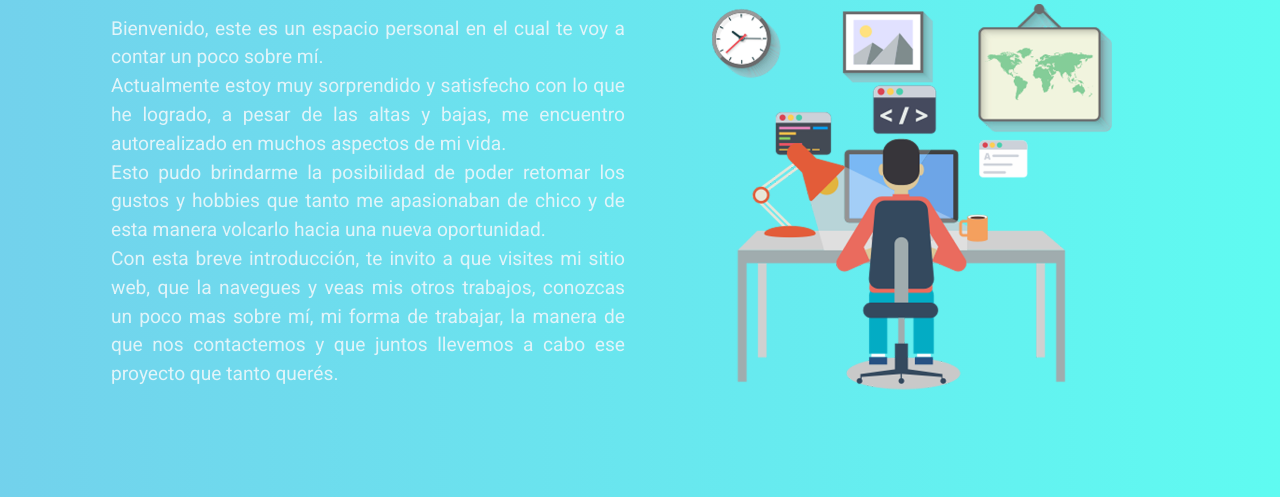
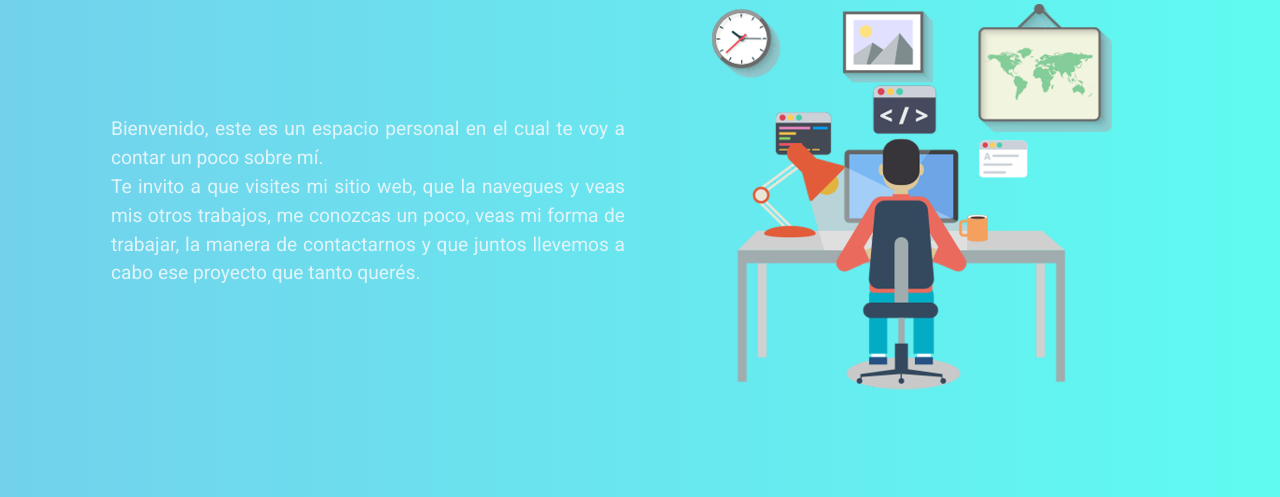
Before and after one commit to davidp05/Portfolio, a website: page index.html in a window 1280 px wide. Shown: the part 165-662 px from the top of the page. Drawn offline with nearby package versions, Linux system fonts and the light colour scheme.

Commit message:
Ultimo commit antes de la entrega final

```diff
--- a/index.html
+++ b/index.html
@@ -32,9 +32,7 @@
             <H1 class="tittle">HOLA SOY DAVID</H1>
             <div class="grid">
             <p class="par" >Bienvenido, este es un espacio personal en el cual te voy a contar un poco sobre mí. <br>
-                Actualmente estoy muy sorprendido y satisfecho con lo que he logrado, a pesar de las altas y bajas, me encuentro autorealizado en muchos aspectos de mi vida. <br>
-                Esto pudo brindarme la posibilidad de poder retomar los gustos y hobbies que tanto me apasionaban de chico y de esta manera volcarlo hacia una nueva oportunidad. <br>
-                Con esta breve introducción, te invito a que visites mi sitio web, que la navegues y veas mis otros trabajos, conozcas un poco mas sobre mí, mi forma de trabajar, la manera de que nos contactemos y que juntos llevemos a cabo ese proyecto que tanto querés.</p>
+                Te invito a que visites mi sitio web, que la navegues y veas mis otros trabajos, me conozcas un poco, veas mi forma de trabajar, la manera de contactarnos y que juntos llevemos a cabo ese proyecto que tanto querés.</p>
             <div class="dev">
                 <img src="/Img/desarrollador.png" alt="Dev">
             </div>
--- a/sass/partials/_header.scss
+++ b/sass/partials/_header.scss
@@ -22,6 +22,10 @@
         text-decoration: none;
         color: white;
 }
+.grid {
+    display: flex;
+    flex-wrap: wrap;
+}
 }
 
 @media screen and (min-width: 768px){
@@ -37,7 +41,10 @@
     text-decoration: none;
     color: $color-secundario;
 }
-
+.grid {
+    display: flex;
+    flex-wrap: wrap;
+}
 .navigation ul {
     margin: 0;
     padding: 0;
```
Also changed, not shown: css/main.css.
